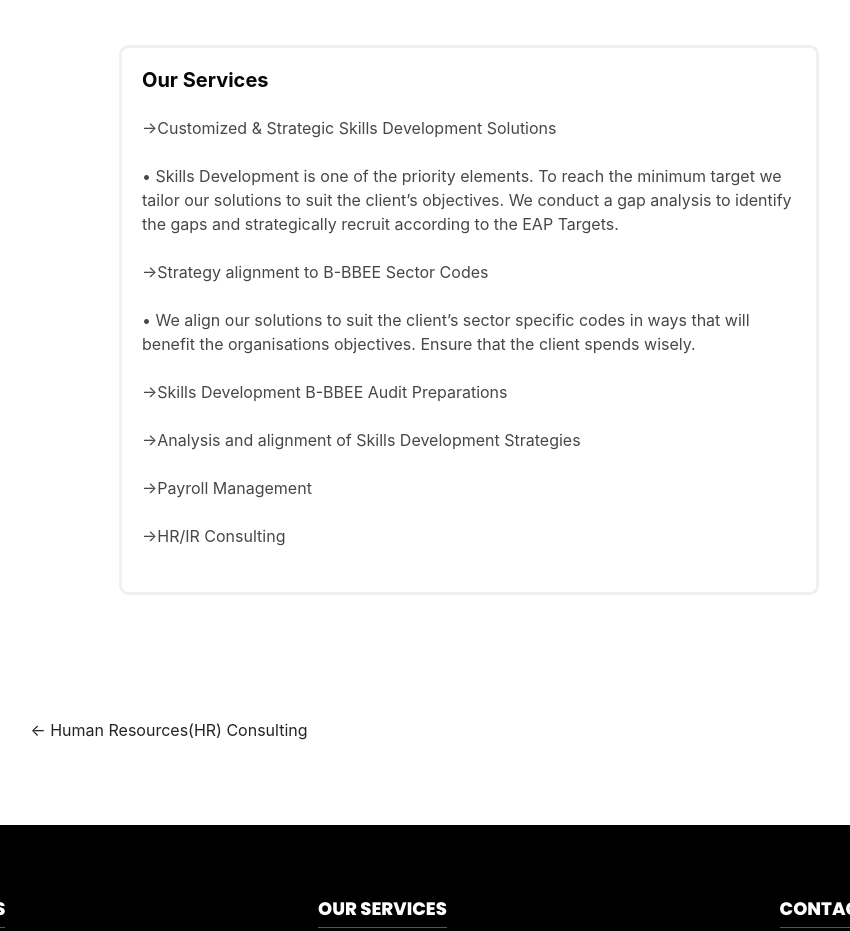
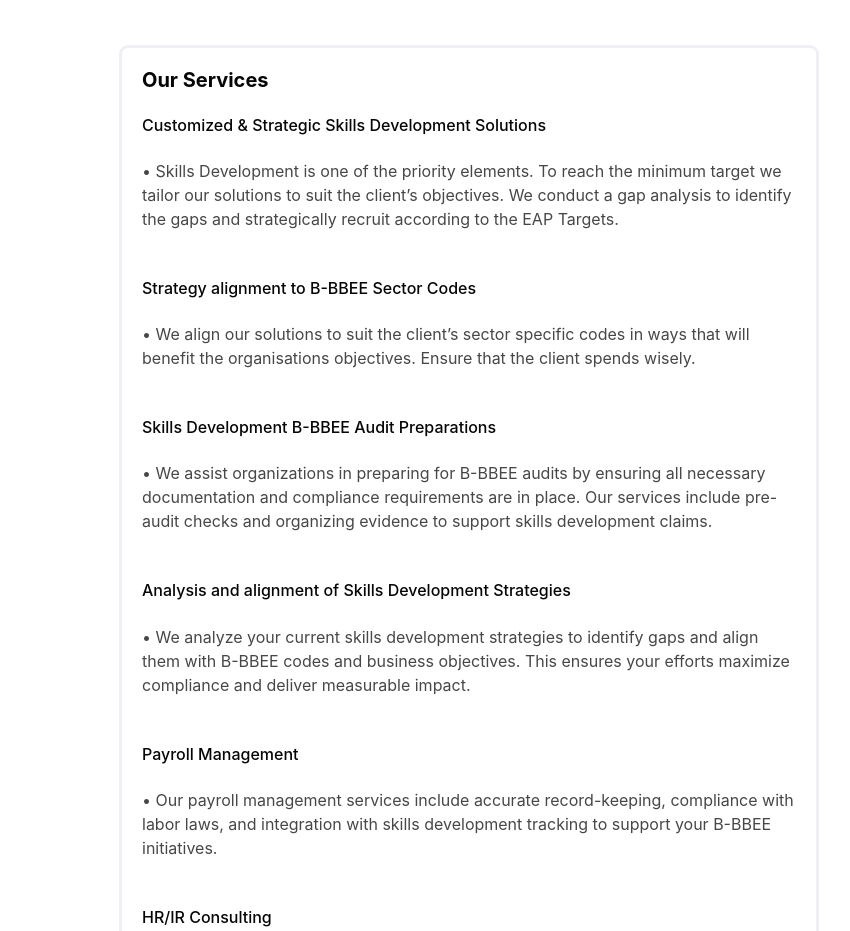
Before and after one commit to bokang-n/thinkfridaydemo, a website: page services-link-skill.html in a window 1280 px wide. Shown: the part 565-1496 px from the top of the page, without its empty margins (171-1021 px from the left). Drawn offline with Linux system fonts and the light colour scheme; files whose address does not match are found by name.

Commit message:
services skills updated

```diff
--- a/services-link-skill.html
+++ b/services-link-skill.html
@@ -257,20 +257,35 @@
                     <h5 class="title-style"><b>Our Services</b></h5>
                         <br>
                         <ul>
-                            <li>&#8594;Customized & Strategic Skills Development Solutions</li>
+                            <h6><li>Customized & Strategic Skills Development Solutions</li></h6>
                             <br>
                             •	Skills Development is one of the priority elements. To reach the minimum target we tailor our solutions to suit the client’s objectives. We conduct a gap analysis to identify the gaps and strategically recruit according to the EAP Targets. <br><br>
-                            <li>&#8594;Strategy alignment to B-BBEE Sector Codes</li>
+                            <br>
+                            <h6><li>Strategy alignment to B-BBEE Sector Codes</li></h6>
                             <br>
                             •	We align our solutions to suit the client’s sector specific codes in ways that will benefit the organisations objectives. Ensure that the client spends wisely.<br><br>
-
-                            <li>&#8594;Skills Development B-BBEE Audit Preparations</li>
                             <br>
-                            <li>&#8594;Analysis and alignment of Skills Development Strategies</li>
+                            <h6><li>Skills Development B-BBEE Audit Preparations</li></h6>
                             <br>
-                            <li>&#8594;Payroll Management</li>
+                            • We assist organizations in preparing for B-BBEE audits by ensuring all necessary documentation and compliance requirements are in place. Our services include pre-audit checks and organizing evidence to support skills development claims.
                             <br>
-                            <li>&#8594;HR/IR Consulting</li>
+                            <br>
+                            <br>
+                            <h6><li>Analysis and alignment of Skills Development Strategies</li></h6>
+                            <br>
+                            • We analyze your current skills development strategies to identify gaps and align them with B-BBEE codes and business objectives. This ensures your efforts maximize compliance and deliver measurable impact.
+                            <br>
+                            <br>
+                            <br>
+                            <h6><li>Payroll Management</li></h6>
+                            <br>
+                            • Our payroll management services include accurate record-keeping, compliance with labor laws, and integration with skills development tracking to support your B-BBEE initiatives.
+                            <br>
+                            <br>
+                            <br>
+                            <h6><li>HR/IR Consulting</li></h6>
+                            <br>
+                            • We provide expert Human Resources and Industrial Relations consulting to align workforce policies with compliance requirements, employee engagement, and organizational goals. This includes skills planning and labor dispute management.
                             </ul><br>
 
                         </div>
```
